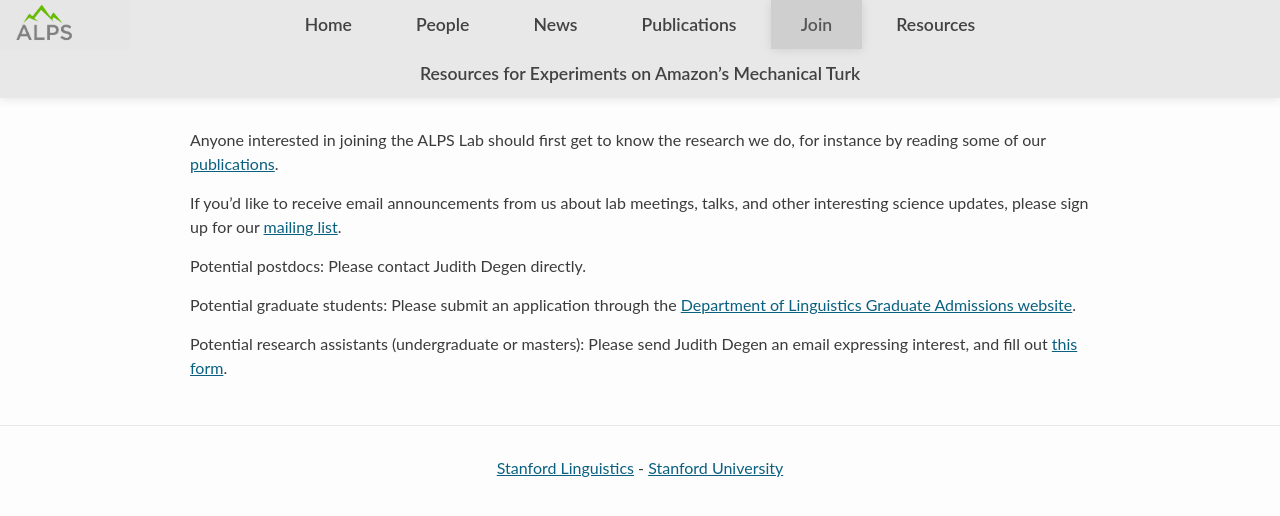
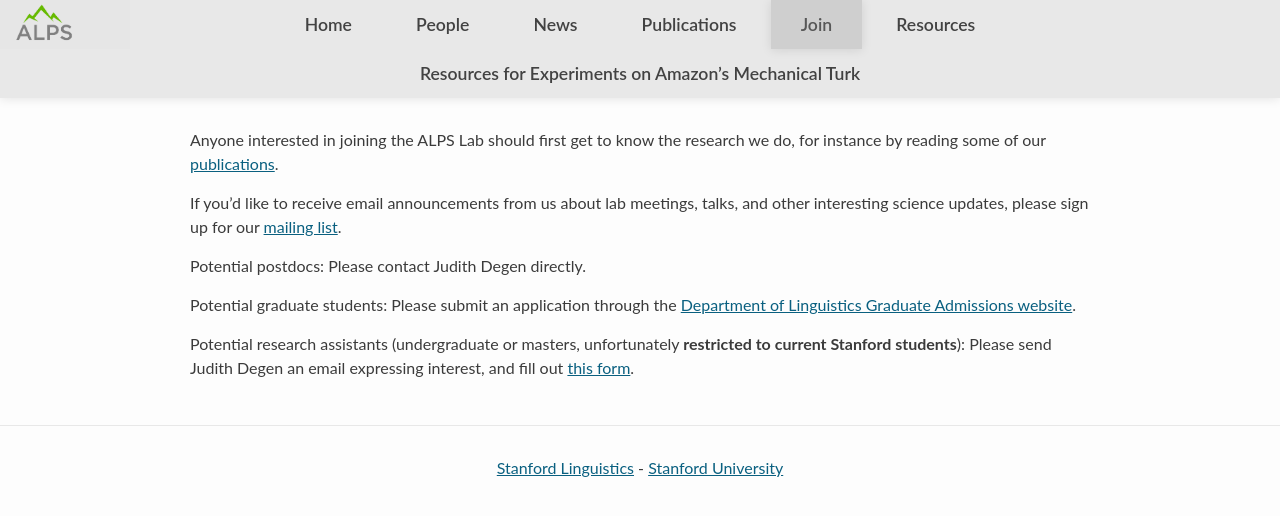
Before and after one commit to alpslab-stanford/alpslab.stanford.edu, a Jekyll site: the page built from 06-join.md, in a window 1280 px wide. Shown: the top 516 px of the page. Built offline with Jekyll 4.4.1, drawn with Linux system fonts in a browser that asks for light colours; Markdown is read by kramdown in place of the engine named in the settings; a script that is not in the unit is left out.

Commit message:
updated join page

```diff
--- a/06-join.md
+++ b/06-join.md
@@ -12,4 +12,4 @@ Potential postdocs: Please contact Judith Degen directly.
 
 Potential graduate students: Please submit an application through the [Department of Linguistics Graduate Admissions website](https://linguistics.stanford.edu/degree-programs/graduate-admissions).
 
-Potential research assistants (undergraduate or masters): Please send Judith Degen an email expressing interest, and fill out [this form](https://docs.google.com/forms/d/e/1FAIpQLScd0AD-ed74v1F-a7qozr-rl6ioF02Xr8FWM5FqH3ynuISjqg/viewform?usp=sf_link).
+Potential research assistants (undergraduate or masters, unfortunately **restricted to current Stanford students**): Please send Judith Degen an email expressing interest, and fill out [this form](https://docs.google.com/forms/d/e/1FAIpQLScd0AD-ed74v1F-a7qozr-rl6ioF02Xr8FWM5FqH3ynuISjqg/viewform?usp=sf_link).
```
